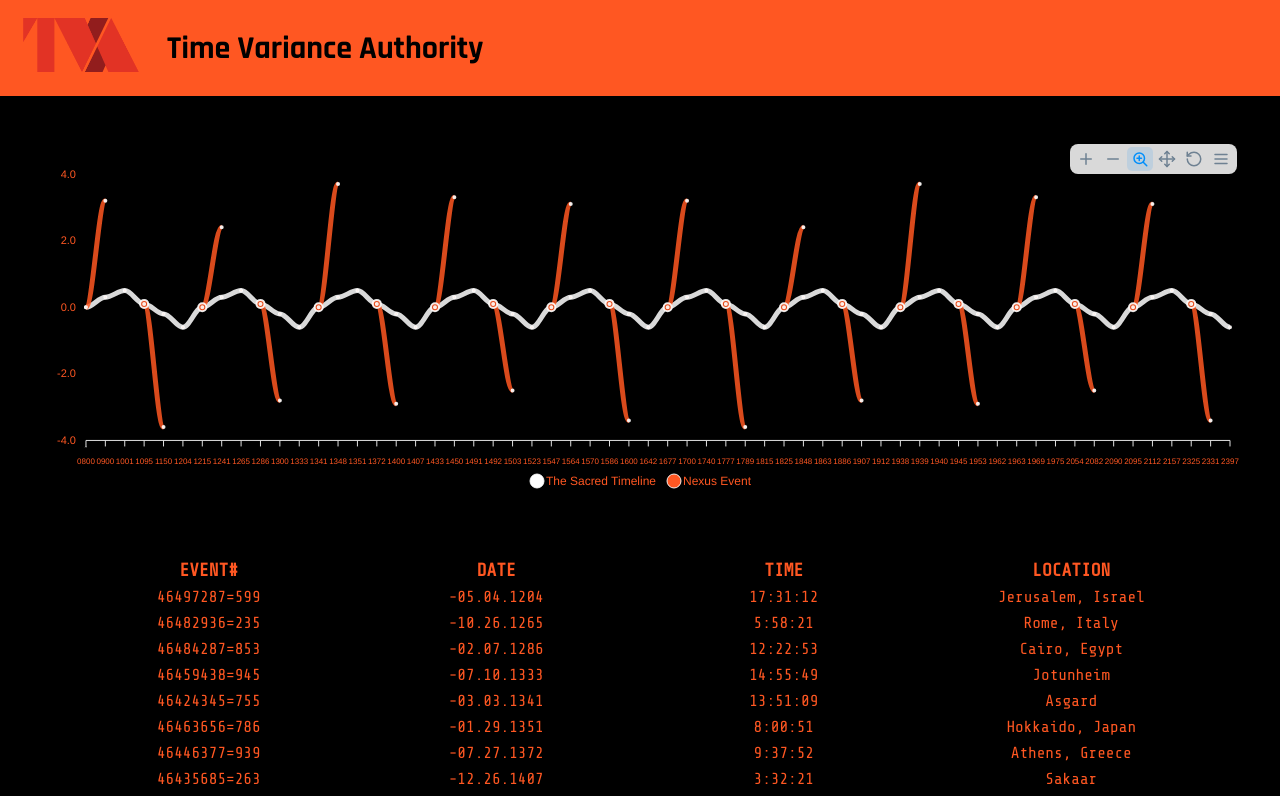
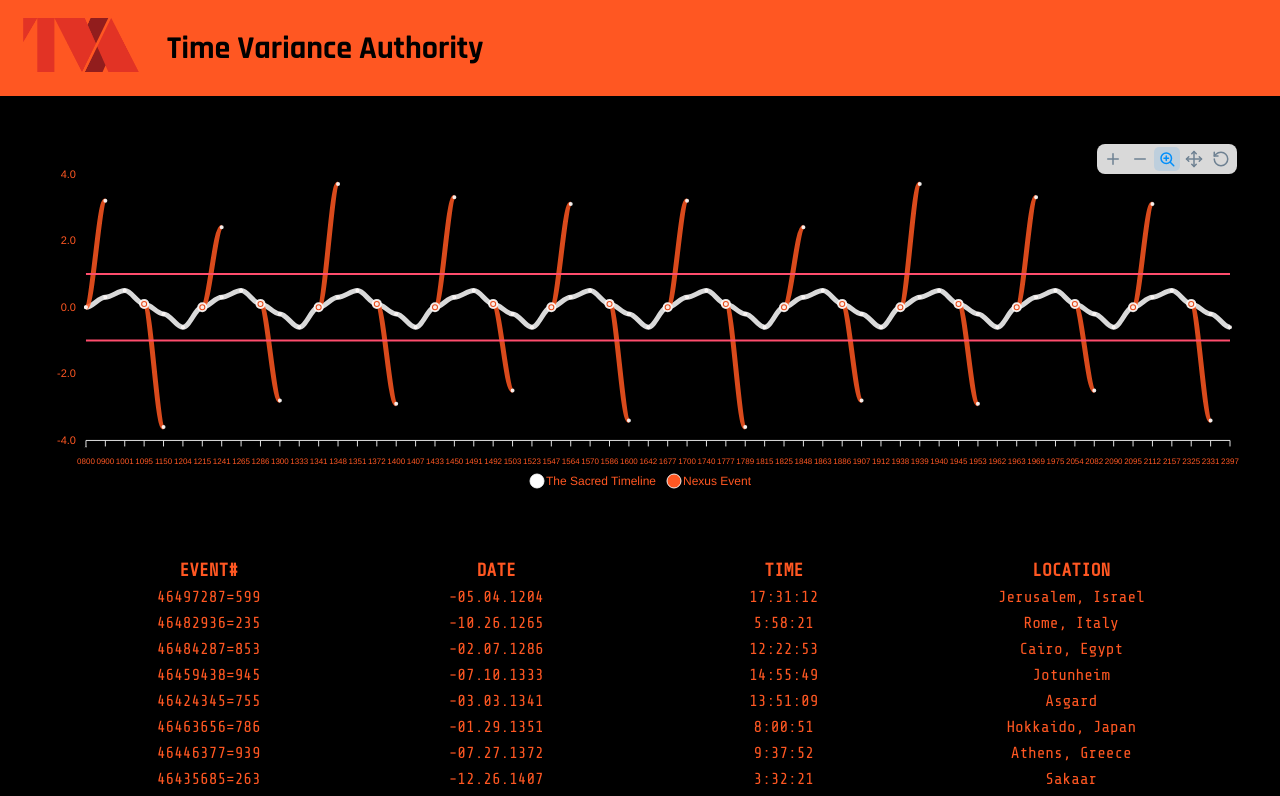
Before and after one commit to kirkalyn13/tva-dashboard, a React (Create React App) app: page /timeline in a window 1280 px wide. Shown: the top 796 px of the page. Built offline with nearby package versions, Linux system fonts and the light colour scheme.

Commit message:
feat: treshold lines

```diff
--- a/src/components/Timeline.js
+++ b/src/components/Timeline.js
@@ -19,7 +19,24 @@
         enabled: true,
         easing: 'linear',
         speed: 1000,
-        },
+      },
+      toolbar: {
+        show: true,
+        tools: {
+          download: false,
+          selection: true,
+          zoom: true,
+          zoomin: true,
+          zoomout: true,
+          pan: true,
+          reset: true
+        }
+      },
+      zoom: {
+        enabled: true,
+        type: 'x',
+        autoScaleYaxis: true
+      }
     },
     colors: ["#FFFFFF", "#FF5722"],
     dataLabels: {
@@ -55,6 +72,38 @@
         }
       },
     },
+    annotations: {
+      yaxis: [
+        {
+          y: 1,
+          borderColor: '#FF4D6D',
+          borderWidth: 2,
+          strokeDashArray: 0,
+          label: {
+            style: {
+              color: '#ffffff',
+              background: '#FF4D6D',
+              fontSize: '10px',
+              fontWeight: 600
+            }
+          }
+        },
+        {
+          y: -1,
+          borderColor: '#FF4D6D',
+          borderWidth: 2,
+          strokeDashArray: 0,
+          label: {
+            style: {
+              color: '#ffffff',
+              background: '#FF4D6D',
+              fontSize: '10px',
+              fontWeight: 600
+            }
+          }
+        }
+      ]
+    },
   }
 
 
```
